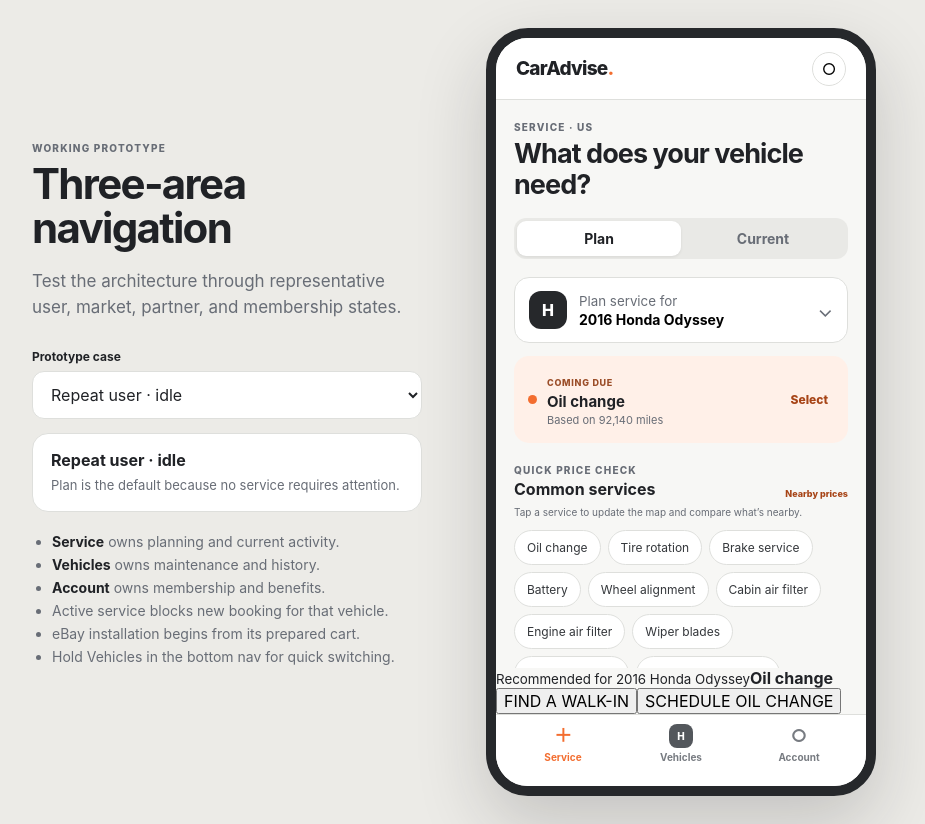
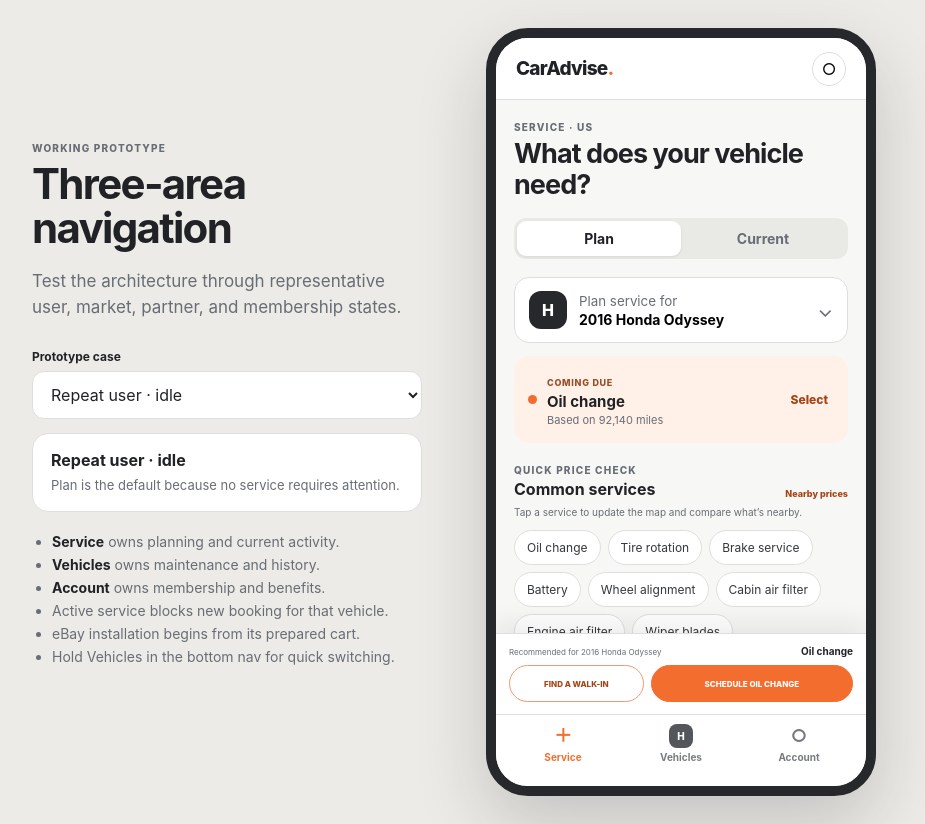
Before and after one commit to brandonlocke/caradvise-flutter-prototype, a React (Vite) app: page / in a window 1280 px wide. Shown: the whole page, without its empty margins (186-1111 px from the left). Built offline with nearby package versions, Linux system fonts and the light colour scheme.

Commit message:
Style persistent booking and FTU value story

```diff
--- a/src/styles.css
+++ b/src/styles.css
@@ -39,6 +39,7 @@
 .mobile-case-select { display: none; }
 
 .screen { overflow-y: auto; padding: 21px 18px 30px; scrollbar-width: thin; }
+.screen.with-service-dock { padding-bottom: 150px; }
 .screen-title-row h2, .area-title { margin: 5px 0 18px; font-size: 27px; line-height: 1.15; letter-spacing: -.035em; }
 .area-title { margin-bottom: 16px; }
 .segmented { display: grid; grid-template-columns: 1fr 1fr; background: #e9e9e6; padding: 3px; border-radius: 12px; margin-bottom: 18px; }
@@ -97,6 +98,18 @@
 .ftu-state h3, .empty-state h3 { margin: 8px 0 6px; font-size: 20px; }
 .ftu-state p:not(.eyebrow), .empty-state p { max-width: 270px; margin: 0; color: var(--muted); font-size: 13px; line-height: 1.5; }
 .empty-state > span { background: var(--green-soft); color: var(--green); border-radius: 50%; font-size: 16px; }
+.ftu-state.ftu-marketing { min-height: 0; align-items: flex-start; justify-content: flex-start; padding: 8px 3px 18px; text-align: left; }
+.ftu-marketing .large-mark { margin-bottom: 13px; background: var(--green-soft); color: var(--green); }
+.ftu-marketing h3 { max-width: 310px; margin-top: 7px; font-size: 23px; line-height: 1.15; letter-spacing: -.025em; }
+.ftu-state .ftu-lede { max-width: 330px; margin-top: 5px; font-size: 11px; }
+.ftu-benefits { width: 100%; display: grid; gap: 7px; margin-top: 18px; }
+.ftu-benefits article { display: grid; grid-template-columns: auto 1fr; gap: 11px; align-items: center; padding: 12px; background: var(--white); border: 1px solid var(--line); border-radius: 13px; }
+.ftu-benefits article > span { width: 29px; height: 29px; display: grid; place-items: center; color: var(--orange-dark); background: var(--orange-soft); border-radius: 9px; font-size: 8px; font-weight: 850; }
+.ftu-benefits strong, .ftu-benefits small { display: block; }
+.ftu-benefits strong { font-size: 11px; }
+.ftu-benefits small { margin-top: 3px; color: var(--muted); font-size: 8px; line-height: 1.35; }
+.ftu-marketing .primary-button { margin-top: 16px; }
+.ftu-state .ftu-footnote { width: 100%; max-width: none; margin-top: 8px; font-size: 8px; text-align: center; }
 
 .results-panel { margin-top: 18px; padding: 15px; background: var(--white); border: 1px solid var(--line); border-radius: 16px; }
 .selected-service-row { display: flex; justify-content: space-between; padding-bottom: 10px; border-bottom: 1px solid var(--line); font-size: 11px; }
@@ -261,7 +274,16 @@
 .setting-row small { margin-top: 3px; color: var(--muted); font-size: 9px; }
 .setting-row.simple { font-size: 11px; }
 
-.bottom-nav { display: grid; grid-template-columns: repeat(3, 1fr); min-height: 72px; padding: 8px 8px 10px; background: var(--white); border-top: 1px solid var(--line); }
+.service-action-dock { position: absolute; right: 0; bottom: 72px; left: 0; z-index: 12; padding: 11px 13px 12px; background: rgba(255,255,255,.98); border-top: 1px solid var(--line); box-shadow: 0 -10px 24px rgba(25, 28, 31, .08); backdrop-filter: blur(10px); }
+.dock-context { display: flex; align-items: baseline; justify-content: space-between; gap: 12px; margin-bottom: 8px; }
+.dock-context small { color: var(--muted); font-size: 8px; }
+.dock-context strong { max-width: 215px; overflow: hidden; font-size: 10px; text-align: right; text-overflow: ellipsis; white-space: nowrap; }
+.dock-actions { display: grid; grid-template-columns: 1fr; gap: 7px; }
+.dock-actions.dual { grid-template-columns: .8fr 1.2fr; }
+.dock-actions button { min-height: 37px; padding: 9px 10px; border-radius: 999px; font-size: 8px; font-weight: 850; }
+.dock-secondary { color: var(--orange-dark); background: var(--white); border: 1px solid #ef9a72; }
+.dock-primary { color: white; background: var(--orange); border: 1px solid var(--orange); }
+.bottom-nav { position: relative; z-index: 13; display: grid; grid-template-columns: repeat(3, 1fr); min-height: 72px; padding: 8px 8px 10px; background: var(--white); border-top: 1px solid var(--line); }
 .bottom-nav button { position: relative; display: flex; flex-direction: column; align-items: center; gap: 3px; border: 0; background: transparent; color: #777b81; font-size: 10px; font-weight: 700; touch-action: manipulation; }
 .bottom-nav button.active { color: var(--orange); }
 .nav-icon { width: 24px; height: 24px; display: grid; place-items: center; font-size: 18px; line-height: 1; border-radius: 8px; }
```
